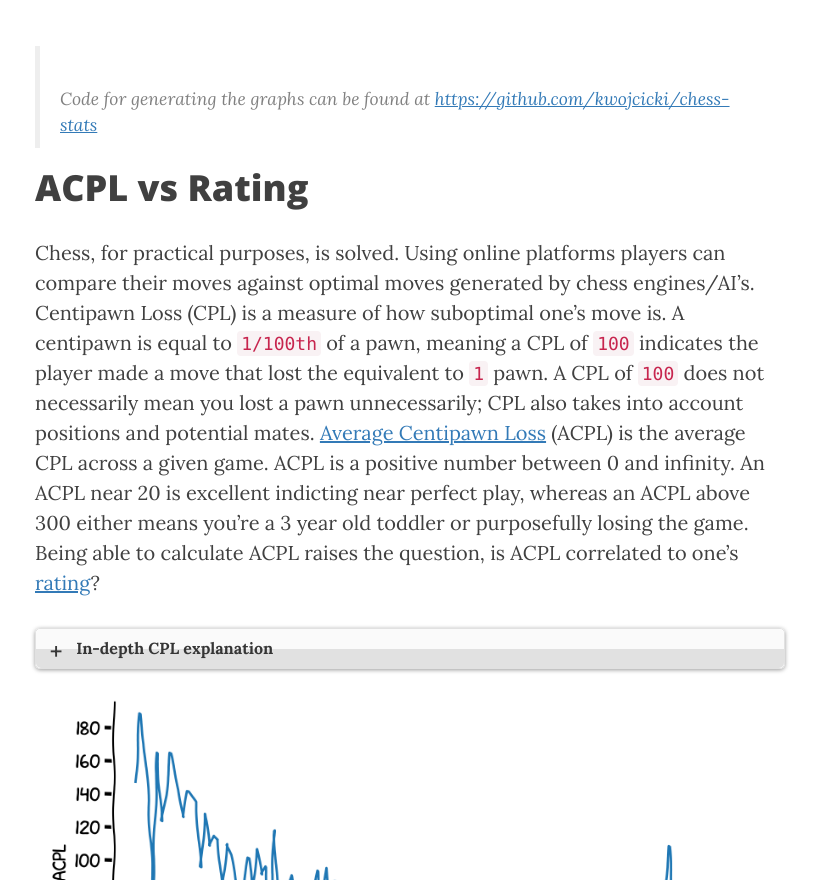
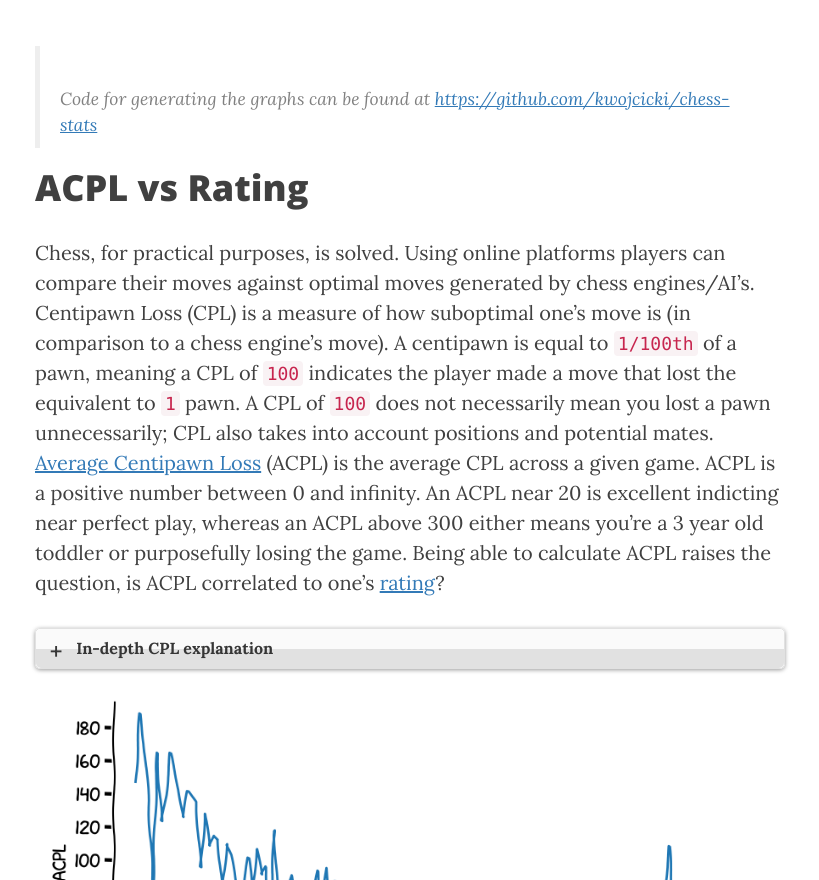
Before and after one commit to kwojcicki/kwojcicki.github.io, a Jekyll site: the page built from _posts/2020-10-28-CHESS-BLUNDERS.md, in a window 1280 px wide and 900 px high, scrolled down 645 px, cut to the strip 20-900 px from the top of the window. Shown: the whole strip, without its empty margins (230-1049 px from the left). Built offline with Jekyll 4.4.1, drawn with Linux system fonts in a browser that asks for light colours; nearby versions of some CDN libraries.

Commit message:
Adding clarification

```diff
--- a/_posts/2020-10-28-CHESS-BLUNDERS.md
+++ b/_posts/2020-10-28-CHESS-BLUNDERS.md
@@ -34,7 +34,7 @@ details[open] summary:before {content: "-"; margin-top: -4px;}
 
 # ACPL vs Rating
 
-Chess, for practical purposes, is solved. Using online platforms players can compare their moves against optimal moves generated by chess engines/AI's. Centipawn Loss (CPL) is a measure of how suboptimal one's move is. A centipawn is equal to `1/100th` of a pawn, meaning a CPL of `100` indicates the player made a move that lost the equivalent to `1` pawn. A CPL of `100` does not necessarily mean you lost a pawn unnecessarily; CPL also takes into account positions and potential mates. [Average Centipawn Loss](https://lichess.org/faq#acpl) (ACPL) is the average CPL across a given game. ACPL is a positive number between 0 and infinity. An ACPL near 20 is excellent indicting near perfect play, whereas an ACPL above 300 either means you're a 3 year old toddler or purposefully losing the game. Being able to calculate ACPL raises the question, is ACPL correlated to one's [rating](https://en.wikipedia.org/wiki/Elo_rating_system)?
+Chess, for practical purposes, is solved. Using online platforms players can compare their moves against optimal moves generated by chess engines/AI's. Centipawn Loss (CPL) is a measure of how suboptimal one's move is (in comparison to a chess engine's move). A centipawn is equal to `1/100th` of a pawn, meaning a CPL of `100` indicates the player made a move that lost the equivalent to `1` pawn. A CPL of `100` does not necessarily mean you lost a pawn unnecessarily; CPL also takes into account positions and potential mates. [Average Centipawn Loss](https://lichess.org/faq#acpl) (ACPL) is the average CPL across a given game. ACPL is a positive number between 0 and infinity. An ACPL near 20 is excellent indicting near perfect play, whereas an ACPL above 300 either means you're a 3 year old toddler or purposefully losing the game. Being able to calculate ACPL raises the question, is ACPL correlated to one's [rating](https://en.wikipedia.org/wiki/Elo_rating_system)?
 
 <details><summary>In-depth CPL explanation</summary>
 
```
